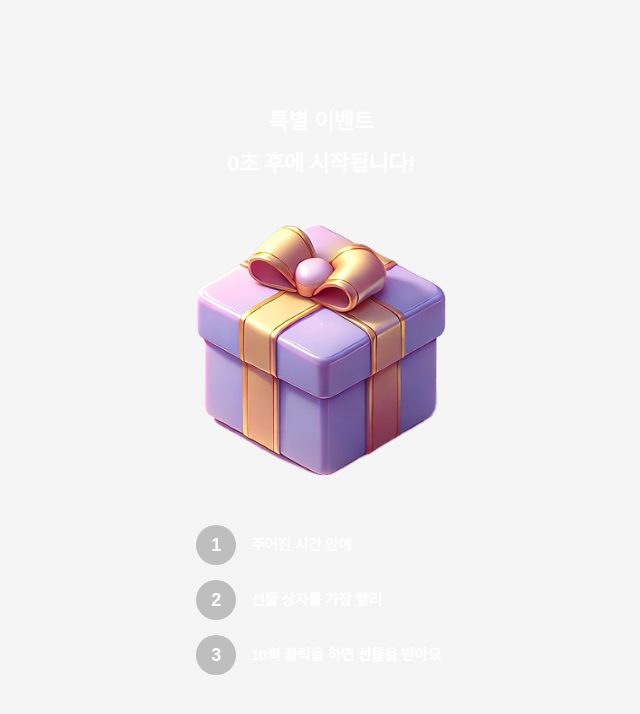
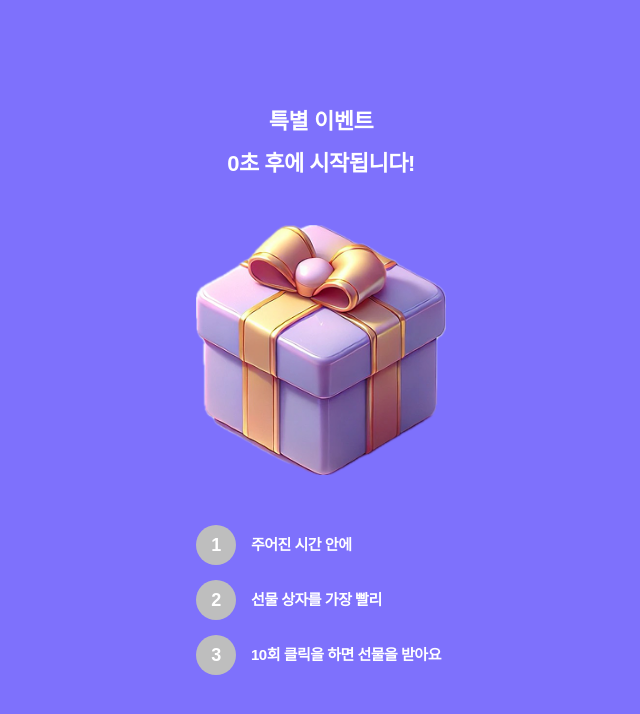
Before and after one commit to SSAFY-D105-Pop4U/Pop4U, a React (Vite) app in the folder frontend/: page /game/Event_Game/1 in a window 1280 px wide. Shown: the top 714 px of the page, without its empty margins (319-959 px from the left). Built offline with nearby package versions, Linux system fonts and the light colour scheme; no server answers.

Commit message:
Fix : 디자인 원복

```diff
--- a/frontend/src/pages/Game.jsx
+++ b/frontend/src/pages/Game.jsx
@@ -1,19 +1,20 @@
 import React, { useState, useEffect } from "react";
-import GameWait from "../components/Game/GameWait";
-import GamePlay from "../components/Game/GamePlay";
-import GameResult from "../components/Game/GameResult";
-import { useParams } from "react-router-dom";
+import GameWait from "../components/Game/GameWait"; // 게임 대기 화면
+import GamePlay from "../components/Game/GamePlay"; // 게임 진행 화면
+import GameResult from "../components/Game/GameResult"; // 게임 종료 화면
+import {useParams } from "react-router-dom";
 import "../styles/pages/Game.css";
 
 const Game = () => {
-  const [count, setCount] = useState(5);
-  const [isGameOver, setIsGameOver] = useState(false);
-  const [score, setScore] = useState(0);
-  const [isGameStarted, setIsGameStarted] = useState(false);
+  const [count, setCount] = useState(10); // 게임 진행시간
+  const [isGameOver, setIsGameOver] = useState(false); // 게임 종료 여부
+  const [score, setScore] = useState(0); // 클릭 점수
+  const [isGameStarted, setIsGameStarted] = useState(false); // 게임 시작 여부
 
   const { popupId } = useParams();
-  const userId = sessionStorage.getItem("userId");
+  const userId = sessionStorage.getItem("userId")
 
+  // 10초 타이머 시작 (게임이 시작되었을 때만 실행)
   useEffect(() => {
     if (isGameStarted && count > 0) {
       const timer = setInterval(() => {
@@ -22,25 +23,16 @@ const Game = () => {
 
       return () => clearInterval(timer);
     } else if (count <= 0) {
-      setIsGameOver(true);
+      setIsGameOver(true); // 10초 후 게임 종료 상태 변경
     }
   }, [count, isGameStarted]);
 
-  // ✅ 동적으로 뷰포트 높이 설정
-  useEffect(() => {
-    const setViewportHeight = () => {
-      document.documentElement.style.setProperty("--vh", `${window.innerHeight * 0.01}px`);
-    };
-
-    setViewportHeight();
-    window.addEventListener("resize", setViewportHeight);
-    return () => window.removeEventListener("resize", setViewportHeight);
-  }, []);
 
   return (
     <div className="game-event-container">
+
       {!isGameStarted ? (
-        <GameWait setIsGameStarted={setIsGameStarted} popupId={popupId} />
+        <GameWait setIsGameStarted={setIsGameStarted} popupId={popupId}/>
       ) : !isGameOver ? (
         <GamePlay count={count} score={score} setScore={setScore} userId={userId} popupId={popupId} />
       ) : (
--- a/frontend/src/styles/pages/Game.css
+++ b/frontend/src/styles/pages/Game.css
@@ -1,14 +1,12 @@
 .game-event-container {
+  background-color: #7E71FC; /* 연한 베이지색 */
   width: 100vw;
-  height: calc(var(--vh) * 100); /* 🔥 동적으로 높이 설정 */
-  overflow: hidden;
+  height: 100vh;
   display: flex;
   flex-direction: column;
   align-items: center;
   justify-content: center;
-  background-color: #f5f5f5;
 }
-
 
 .present {
   display: flex;
```
